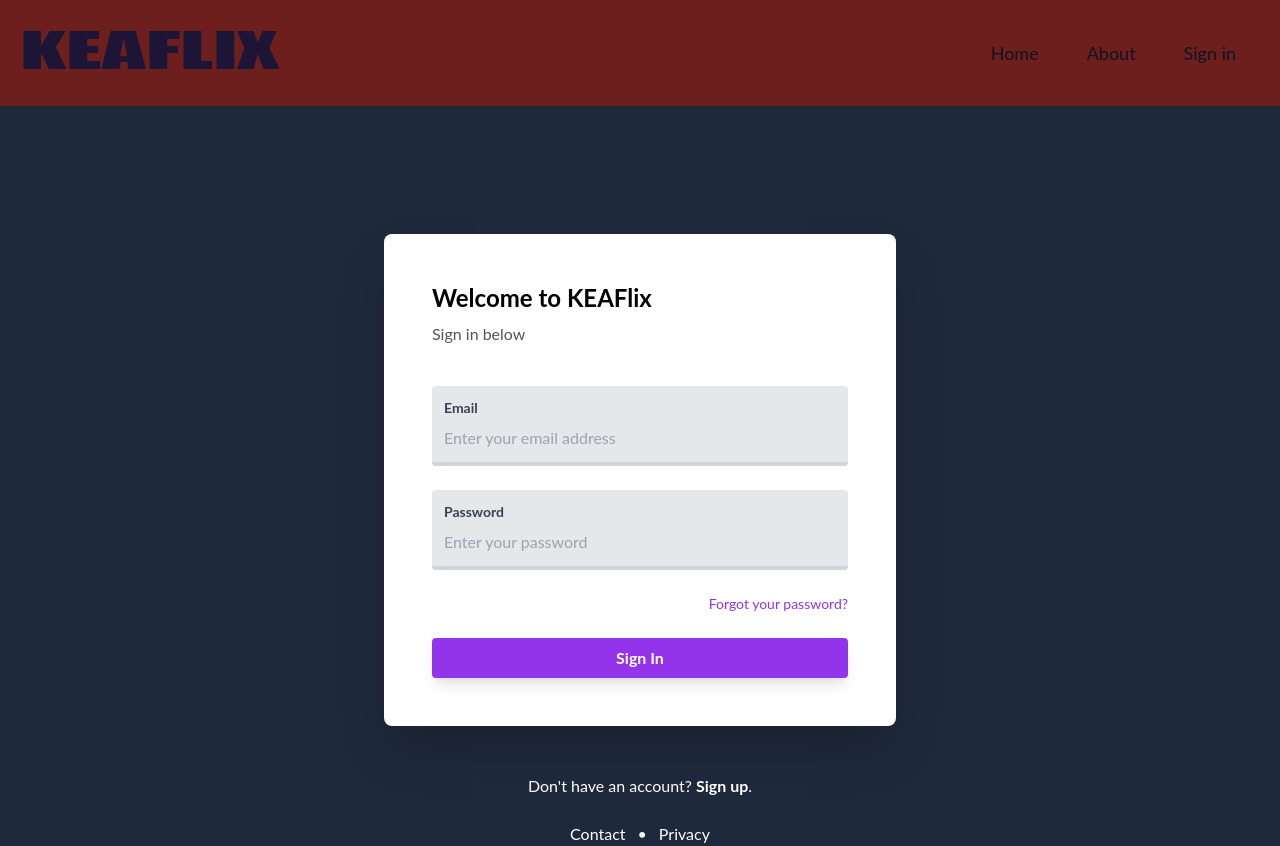
After one commit to bendley96/keaFlix, a Django app: template templates/account/login.html in a window 1280 px wide. The commit adds this page. Run offline with Django 4.2, Linux system fonts and the light colour scheme; the template is opened without the code that fills it, so the values that code supplies are empty.

Commit message:
style for login and signup

```diff
--- a/static/css/style.css
+++ b/static/css/style.css
@@ -476,9 +476,49 @@ Ensure the default browser behavior of the `hidden` attribute.
   z-index: 10;
 }
 
+.mx-auto {
+  margin-left: auto;
+  margin-right: auto;
+}
+
+.my-10 {
+  margin-top: 2.5rem;
+  margin-bottom: 2.5rem;
+}
+
+.my-4 {
+  margin-top: 1rem;
+  margin-bottom: 1rem;
+}
+
+.mx-3 {
+  margin-left: 0.75rem;
+  margin-right: 0.75rem;
+}
+
 .mx-4 {
   margin-left: 1rem;
   margin-right: 1rem;
+}
+
+.mt-10 {
+  margin-top: 2.5rem;
+}
+
+.mb-6 {
+  margin-bottom: 1.5rem;
+}
+
+.mb-2 {
+  margin-bottom: 0.5rem;
+}
+
+.ml-3 {
+  margin-left: 0.75rem;
+}
+
+.mt-12 {
+  margin-top: 3rem;
 }
 
 .block {
@@ -497,8 +537,16 @@ Ensure the default browser behavior of the `hidden` attribute.
   min-height: 100vh;
 }
 
+.w-full {
+  width: 100%;
+}
+
 .w-10\/12 {
   width: 83.333333%;
+}
+
+.max-w-lg {
+  max-width: 32rem;
 }
 
 .cursor-pointer {
@@ -513,17 +561,57 @@ Ensure the default browser behavior of the `hidden` attribute.
   align-items: center;
 }
 
+.justify-end {
+  justify-content: flex-end;
+}
+
 .justify-center {
   justify-content: center;
+}
+
+.rounded-lg {
+  border-radius: 0.5rem;
+}
+
+.rounded {
+  border-radius: 0.25rem;
+}
+
+.rounded-md {
+  border-radius: 0.375rem;
+}
+
+.border-b-4 {
+  border-bottom-width: 4px;
 }
 
 .border-b-8 {
   border-bottom-width: 8px;
 }
 
+.border-gray-300 {
+  --tw-border-opacity: 1;
+  border-color: rgb(209 213 219 / var(--tw-border-opacity));
+}
+
 .border-gray-600 {
   --tw-border-opacity: 1;
   border-color: rgb(75 85 99 / var(--tw-border-opacity));
+}
+
+.bg-white {
+  --tw-bg-opacity: 1;
+  background-color: rgb(255 255 255 / var(--tw-bg-opacity));
+}
+
+.bg-gray-200 {
+  --tw-bg-opacity: 1;
+  background-color: rgb(229 231 235 / var(--tw-bg-opacity));
+}
+
+.bg-purple-600 {
+  --tw-bg-opacity: 1;
+  background-color: rgb(147 51 234 / var(--tw-bg-opacity));
 }
 
 .bg-black {
@@ -549,13 +637,57 @@ Ensure the default browser behavior of the `hidden` attribute.
      object-fit: fill;
 }
 
+.p-8 {
+  padding: 2rem;
+}
+
 .p-5 {
   padding: 1.25rem;
+}
+
+.px-2 {
+  padding-left: 0.5rem;
+  padding-right: 0.5rem;
+}
+
+.px-3 {
+  padding-left: 0.75rem;
+  padding-right: 0.75rem;
+}
+
+.py-2 {
+  padding-top: 0.5rem;
+  padding-bottom: 0.5rem;
 }
 
 .py-32 {
   padding-top: 8rem;
   padding-bottom: 8rem;
+}
+
+.py-1 {
+  padding-top: 0.25rem;
+  padding-bottom: 0.25rem;
+}
+
+.pt-12 {
+  padding-top: 3rem;
+}
+
+.pb-6 {
+  padding-bottom: 1.5rem;
+}
+
+.pt-2 {
+  padding-top: 0.5rem;
+}
+
+.pt-3 {
+  padding-top: 0.75rem;
+}
+
+.pb-3 {
+  padding-bottom: 0.75rem;
 }
 
 .text-center {
@@ -566,13 +698,52 @@ Ensure the default browser behavior of the `hidden` attribute.
   font-family: Poppins;
 }
 
+.text-2xl {
+  font-size: 1.5rem;
+  line-height: 2rem;
+}
+
+.text-sm {
+  font-size: 0.875rem;
+  line-height: 1.25rem;
+}
+
 .text-4xl {
   font-size: 2.25rem;
   line-height: 2.5rem;
 }
 
+.font-bold {
+  font-weight: 700;
+}
+
 .font-semibold {
   font-weight: 600;
+}
+
+.text-gray-600 {
+  --tw-text-opacity: 1;
+  color: rgb(75 85 99 / var(--tw-text-opacity));
+}
+
+.text-red-600 {
+  --tw-text-opacity: 1;
+  color: rgb(220 38 38 / var(--tw-text-opacity));
+}
+
+.text-gray-700 {
+  --tw-text-opacity: 1;
+  color: rgb(55 65 81 / var(--tw-text-opacity));
+}
+
+.text-purple-600 {
+  --tw-text-opacity: 1;
+  color: rgb(147 51 234 / var(--tw-text-opacity));
+}
+
+.text-white {
+  --tw-text-opacity: 1;
+  color: rgb(255 255 255 / var(--tw-text-opacity));
 }
 
 .text-gray-100 {
@@ -584,19 +755,74 @@ Ensure the default browser behavior of the `hidden` attribute.
   opacity: 0.5;
 }
 
+.shadow-2xl {
+  --tw-shadow: 0 25px 50px -12px rgb(0 0 0 / 0.25);
+  --tw-shadow-colored: 0 25px 50px -12px var(--tw-shadow-color);
+  box-shadow: var(--tw-ring-offset-shadow, 0 0 #0000), var(--tw-ring-shadow, 0 0 #0000), var(--tw-shadow);
+}
+
+.shadow-lg {
+  --tw-shadow: 0 10px 15px -3px rgb(0 0 0 / 0.1), 0 4px 6px -4px rgb(0 0 0 / 0.1);
+  --tw-shadow-colored: 0 10px 15px -3px var(--tw-shadow-color), 0 4px 6px -4px var(--tw-shadow-color);
+  box-shadow: var(--tw-ring-offset-shadow, 0 0 #0000), var(--tw-ring-shadow, 0 0 #0000), var(--tw-shadow);
+}
+
 .shadow {
   --tw-shadow: 0 1px 3px 0 rgb(0 0 0 / 0.1), 0 1px 2px -1px rgb(0 0 0 / 0.1);
   --tw-shadow-colored: 0 1px 3px 0 var(--tw-shadow-color), 0 1px 2px -1px var(--tw-shadow-color);
   box-shadow: var(--tw-ring-offset-shadow, 0 0 #0000), var(--tw-ring-shadow, 0 0 #0000), var(--tw-shadow);
 }
 
+.transition {
+  transition-property: color, background-color, border-color, fill, stroke, opacity, box-shadow, transform, filter, -webkit-text-decoration-color, -webkit-backdrop-filter;
+  transition-property: color, background-color, border-color, text-decoration-color, fill, stroke, opacity, box-shadow, transform, filter, backdrop-filter;
+  transition-property: color, background-color, border-color, text-decoration-color, fill, stroke, opacity, box-shadow, transform, filter, backdrop-filter, -webkit-text-decoration-color, -webkit-backdrop-filter;
+  transition-timing-function: cubic-bezier(0.4, 0, 0.2, 1);
+  transition-duration: 150ms;
+}
+
 .duration-500 {
   transition-duration: 500ms;
+}
+
+.duration-200 {
+  transition-duration: 200ms;
+}
+
+.hover\:bg-purple-700:hover {
+  --tw-bg-opacity: 1;
+  background-color: rgb(126 34 206 / var(--tw-bg-opacity));
+}
+
+.hover\:text-purple-700:hover {
+  --tw-text-opacity: 1;
+  color: rgb(126 34 206 / var(--tw-text-opacity));
 }
 
 .hover\:text-red-500:hover {
   --tw-text-opacity: 1;
   color: rgb(239 68 68 / var(--tw-text-opacity));
+}
+
+.hover\:underline:hover {
+  -webkit-text-decoration-line: underline;
+          text-decoration-line: underline;
+}
+
+.hover\:shadow-xl:hover {
+  --tw-shadow: 0 20px 25px -5px rgb(0 0 0 / 0.1), 0 8px 10px -6px rgb(0 0 0 / 0.1);
+  --tw-shadow-colored: 0 20px 25px -5px var(--tw-shadow-color), 0 8px 10px -6px var(--tw-shadow-color);
+  box-shadow: var(--tw-ring-offset-shadow, 0 0 #0000), var(--tw-ring-shadow, 0 0 #0000), var(--tw-shadow);
+}
+
+.focus\:border-purple-600:focus {
+  --tw-border-opacity: 1;
+  border-color: rgb(147 51 234 / var(--tw-border-opacity));
+}
+
+.focus\:outline-none:focus {
+  outline: 2px solid transparent;
+  outline-offset: 2px;
 }
 
 @media (min-width: 768px) {
@@ -616,13 +842,31 @@ Ensure the default browser behavior of the `hidden` attribute.
     justify-content: space-between;
   }
 
+  .md\:p-12 {
+    padding: 3rem;
+  }
+
+  .md\:px-0 {
+    padding-left: 0px;
+    padding-right: 0px;
+  }
+
   .md\:py-0 {
     padding-top: 0px;
     padding-bottom: 0px;
+  }
+
+  .md\:pt-20 {
+    padding-top: 5rem;
   }
 
   .md\:text-5xl {
     font-size: 3rem;
     line-height: 1;
   }
+
+  .md\:text-lg {
+    font-size: 1.125rem;
+    line-height: 1.75rem;
+  }
 }
--- /dev/null
+++ b/templates/account/login.html
@@ -0,0 +1,59 @@
+{% extends 'base.html' %}
+{% load static %}
+
+{% block title %}
+    Sign in
+{% endblock title %}
+
+{% block other %}
+
+{% endblock other %}
+
+{% block body_block %}
+    {% include "partials/_navbar.html" %}
+
+    <body class="body-bg min-h-screen pt-12 md:pt-20 pb-6 px-2 md:px-0" style="font-family:'Lato',sans-serif;">
+        <main class="bg-white max-w-lg mx-auto p-8 md:p-12 my-10 rounded-lg shadow-2xl"style="margin-top:10%;">
+            <section>
+                <h3 class="font-bold text-2xl">Welcome to KEAFlix</h3>
+                <p class="text-gray-600 pt-2">Sign in below</p>
+            </section>
+
+            <section class="mt-10">
+                <form class="flex flex-col" method="POST" action="#">
+                    {% csrf_token %}
+                    {% if form.errors %}
+                        <div class="text-center my-4 text-red-600">
+                            <p class="text-red-600">
+                                {{form.non_field_errors}}
+                            </p>
+                        </div>
+                    {% endif %}
+
+                    <div class="mb-6 pt-3 rounded bg-gray-200">
+                        <label class="block text-gray-700 text-sm font-bold mb-2 ml-3" for="email">Email</label>
+                        <input type="email" name="login" id="id_login" placeholder = "Enter your email address" class="bg-gray-200 rounded w-full text-gray-700 focus:outline-none border-b-4 border-gray-300 focus:border-purple-600 transition duration-500 px-3 pb-3">
+                    </div>
+                    <div class="mb-6 pt-3 rounded bg-gray-200">
+                        <label class="block text-gray-700 text-sm font-bold mb-2 ml-3" for="password">Password</label>
+                        <input type="password" name="password" id="id_password" placeholder="Enter your password" class="bg-gray-200 rounded w-full text-gray-700 focus:outline-none border-b-4 border-gray-300 focus:border-purple-600 transition duration-500 px-3 pb-3">
+                    </div>
+                    <div class="flex justify-end">
+                        <a href="#" class="text-sm text-purple-600 hover:text-purple-700 hover:underline mb-6">Forgot your password?</a>
+                    </div>
+                    <button class="bg-purple-600 hover:bg-purple-700 text-white font-bold py-2 rounded shadow-lg hover:shadow-xl transition duration-200" type="submit">Sign In</button>
+                </form>
+            </section>
+        </main>
+
+        <div class="max-w-lg mx-auto text-center mt-12 mb-6">
+            <p class="text-white">Don't have an account? <a href="{% url 'account_signup' %}" class="font-bold hover:underline">Sign up</a>.</p>
+        </div>
+        <footer class="max-w-lg mx-auto flex justify-center text-white">
+            <a href="#" class="hover:underline">Contact</a>
+            <span class="mx-3">•</span>
+            <a href="#" class="hover:underline">Privacy</a>
+        </footer>
+    </body>
+
+{% endblock body_block %}
--- a/templates/partials/_navbar.html
+++ b/templates/partials/_navbar.html
@@ -20,14 +20,25 @@
 
         <ul class="md:flex md:items-center">
             <li class="mx-4">
-                <a href="" class="text-x1 hover:text-red-500 duration-500">HOME</a>
+                <a href="" class="py-1 px-2 md:text-lg hover:text-red-500 duration-500">Home</a>
             </li>
             <li class="mx-4">
-                <a href="" class="text-x1 hover:text-red-500 duration-500">ABOUT</a>
+                <a href="" class="py-1 px-2 md:text-lg hover:text-red-500 duration-500">About</a>
             </li>
+            {% if request.user.is_authenticated %}
+            <form action="{% url 'account_logout' %}" method="post">
+                {% csrf_token %}
+                <button class="bg-primary_red py-1 px-2 md:text-lg rounded-md hover:text-red-500 duration-500">
+                    Sign out
+                </button>
+            </form>
+            {% else %}
             <li class="mx-4">
-                <a href="" class="text-x1 hover:text-red-500 duration-500">SIGN IN</a>
+                <button class="bg-primary_red py-1 px-2 md:text-lg rounded-md hover:text-red-500 duration-500">
+                    <a href="{% url 'account_login' %}"> Sign in</a>
+                </button>
             </li>
+            {% endif %}
         </ul>
     </nav>
 </body>
```
Also changed, not shown: templates/account/signup.html (added, +60 -0 lines), db.sqlite3, static/css/style.min.css.
